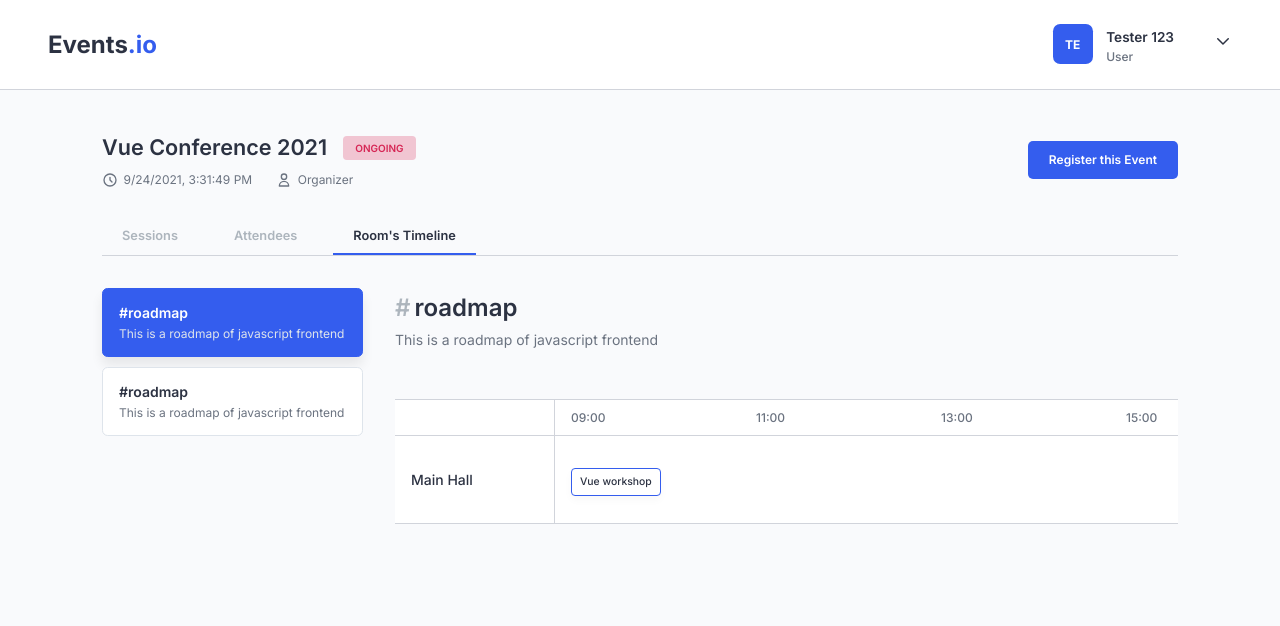
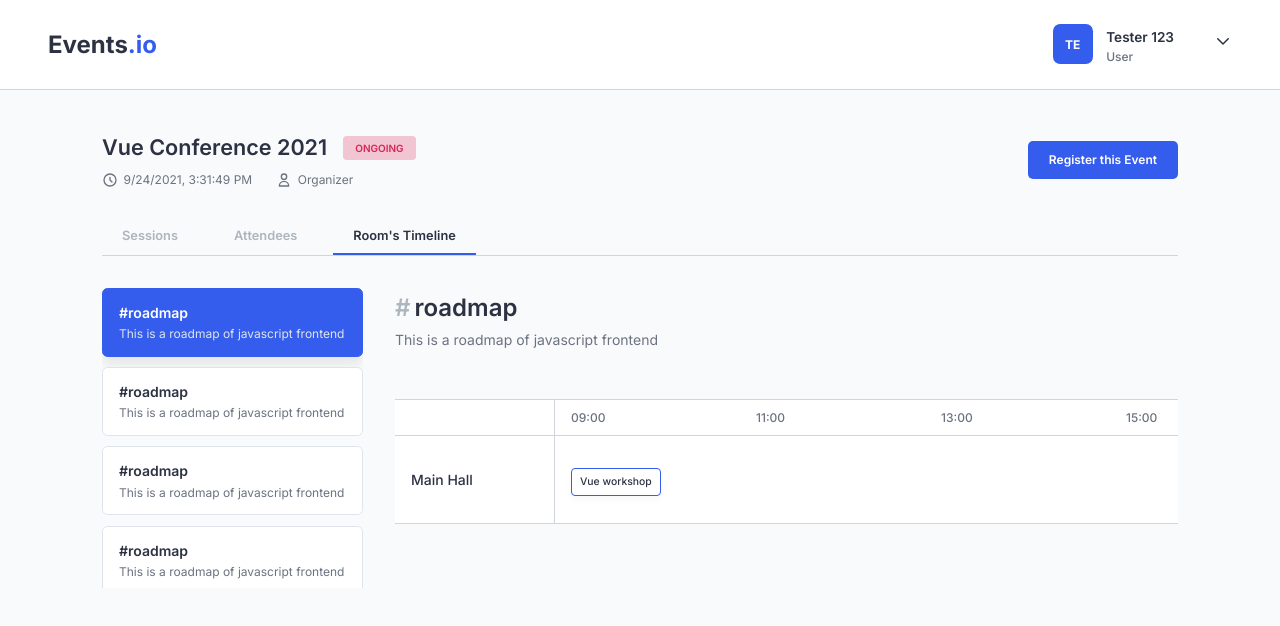
Before and after one commit to Erik3010/events.io, a React (Create React App) app: page /event/1 in a window 1280 px wide. Both pictures are taken after a click on the element "Room's Timeline". Shown: the top 626 px of the page. Built offline with nearby package versions, Linux system fonts and the light colour scheme.

Commit message:
fix: refactor code

```diff
--- /dev/null
+++ b/src/components/Event/Channel/ChannelCard/ChannelCard.js
@@ -0,0 +1,18 @@
+import styles from "components/Event/Channel/ChannelCard/ChannelCard.module.scss";
+
+import cx from "classnames";
+
+function ChannelCard({ isActive }) {
+  return (
+    <div
+      className={cx([styles["channel-card"], { [styles["active"]]: isActive }])}
+    >
+      <div className={styles["channel-card-title"]}>#roadmap</div>
+      <div className={styles["channel-card-subtitle"]}>
+        This is a roadmap of javascript frontend
+      </div>
+    </div>
+  );
+}
+
+export default ChannelCard;
--- /dev/null
+++ b/src/components/Event/Channel/ChannelCard/ChannelCard.module.scss
@@ -0,0 +1,33 @@
+@import "scss/variables";
+
+.channel-card {
+  padding: 0.75rem 1rem;
+  border-radius: 0.35rem;
+  border: 1px solid $placeholder;
+  cursor: pointer;
+  transition: $transition;
+  background: $white;
+  &-title {
+    font-weight: 600;
+    font-size: 0.875rem;
+  }
+  &-subtitle {
+    color: $subtitle;
+    font-size: 0.75rem;
+  }
+  &:hover {
+    border-color: $primary;
+    box-shadow: $shadowSm;
+  }
+  &.active {
+    background: $primary;
+    border-color: $primary;
+    box-shadow: $shadowMd;
+    .channel-card-subtitle {
+      color: $placeholder;
+    }
+    * {
+      color: $white;
+    }
+  }
+}
--- a/src/components/Event/EventTimeline/EventTimeline.js
+++ b/src/components/Event/EventTimeline/EventTimeline.js
@@ -1,24 +1,19 @@
 import styles from "components/Event/EventTimeline/EventTimeline.module.scss";
 
 import cx from "classnames";
+
+import ChannelCard from "components/Event/Channel/ChannelCard/ChannelCard";
 
 function EventTimeline() {
   return (
     <div className={styles["event-timeline"]}>
       <div className={styles["channel-sidebar"]}>
         <div className={styles["channel-list"]}>
-          <div className={cx([styles["channel-card"], styles["active"]])}>
-            <div className={styles["channel-card-title"]}>#roadmap</div>
-            <div className={styles["channel-card-subtitle"]}>
-              This is a roadmap of javascript frontend
-            </div>
-          </div>
-          <div className={styles["channel-card"]}>
-            <div className={styles["channel-card-title"]}>#roadmap</div>
-            <div className={styles["channel-card-subtitle"]}>
-              This is a roadmap of javascript frontend
-            </div>
-          </div>
+          {Array(50)
+            .fill()
+            .map((_, index) => (
+              <ChannelCard isActive={index === 0} />
+            ))}
         </div>
       </div>
       <div className={styles["timeline-container"]}>
--- a/src/components/Event/EventTimeline/EventTimeline.module.scss
+++ b/src/components/Event/EventTimeline/EventTimeline.module.scss
@@ -6,39 +6,10 @@
   gap: 2rem;
   .channel-sidebar {
     .channel-list {
+      height: 300px;
+      overflow: auto;
       > * + * {
         margin-top: 0.65rem;
-      }
-      .channel-card {
-        padding: 0.75rem 1rem;
-        border-radius: 0.35rem;
-        border: 1px solid $placeholder;
-        cursor: pointer;
-        transition: $transition;
-        background: $white;
-        &-title {
-          font-weight: 600;
-          font-size: 0.875rem;
-        }
-        &-subtitle {
-          color: $subtitle;
-          font-size: 0.75rem;
-        }
-        &:hover {
-          border-color: $primary;
-          box-shadow: $shadowSm;
-        }
-        &.active {
-          background: $primary;
-          border-color: $primary;
-          box-shadow: $shadowMd;
-          .channel-card-subtitle {
-            color: $placeholder;
-          }
-          * {
-            color: $white;
-          }
-        }
       }
     }
   }
```
